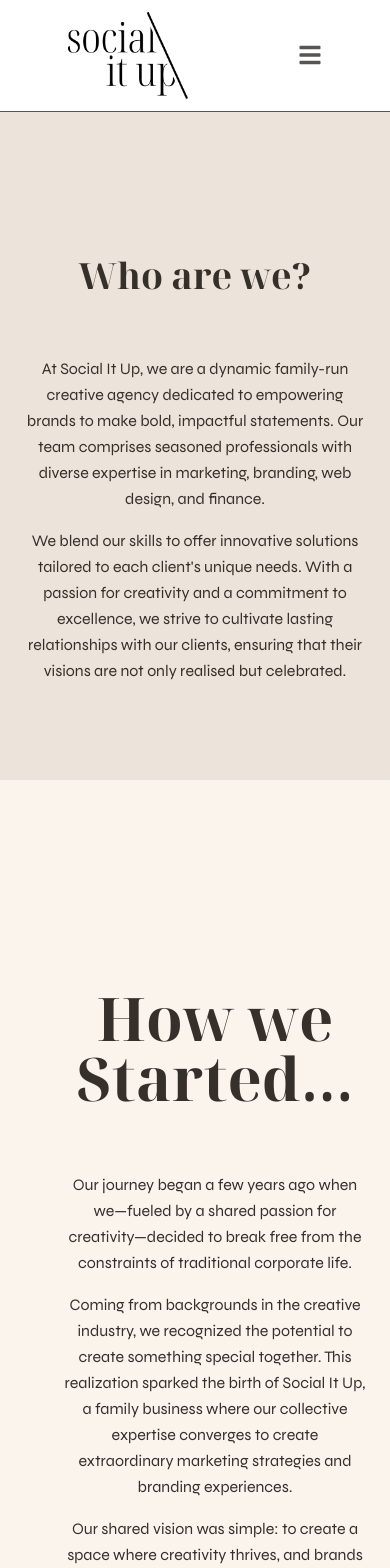
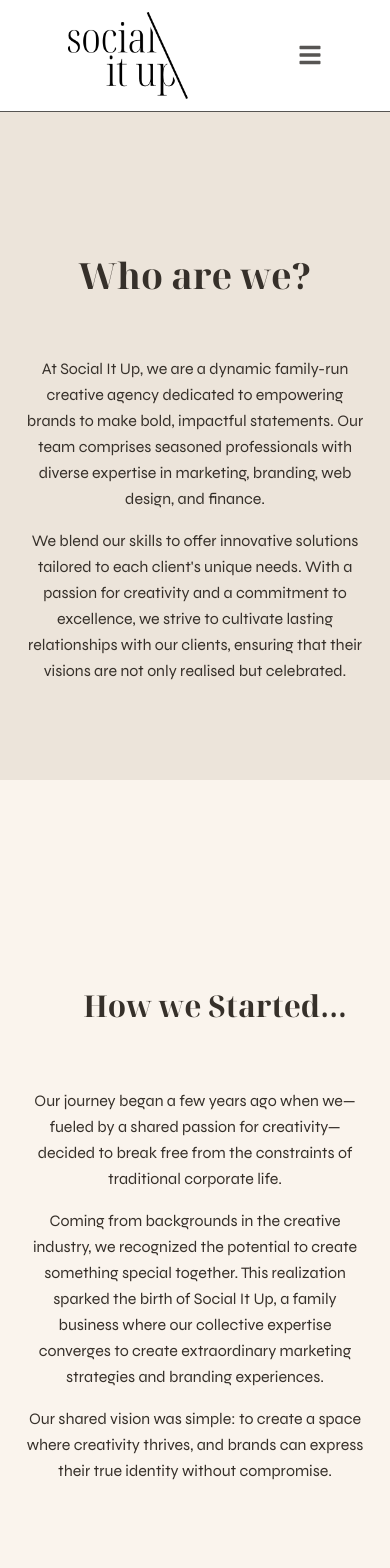
Before and after one commit to NC0312/social-it-up, a Next.js app: page /about in a window 390 px wide. Shown: the top 1568 px of the page. Built offline with nearby package versions, Linux system fonts and the light colour scheme.

Commit message:
Mobile view improved for aboutExt1

```diff
--- a/app/components/AboutExt1.js
+++ b/app/components/AboutExt1.js
@@ -10,24 +10,24 @@ function AboutExt1() {
                 {/* Left Section - Heading and Description */}
                 <div className="w-full md:w-2/3 mb-5 text-center md:text-left">
                     <h1
-                        className="text-6xl lg:text-[70px] pt-40 pl-10 pb-12 font-bold"
+                        className="text-3xl md:text-[70px] lg:text-[70px] pt-40 pl-10 pb-12 font-bold"
                         style={{ fontFamily: "'Noto Serif Display', serif" }}
                     >
                         How we Started...
                     </h1>
-                    <p className="text-base md:text-md leading-relaxed mt-4 md:pr-72  pl-10">
+                    <p className="text-base md:text-md leading-relaxed mt-4 md:pr-72  md:pl-10">
                         Our journey began a few years ago when we—fueled by a shared passion
                         for creativity—decided to break free from the constraints of
                         traditional corporate life.
                     </p>
-                    <p className="text-base md:text-md leading-relaxed mt-4 md:pr-72 pl-10">
+                    <p className="text-base md:text-md leading-relaxed mt-4 md:pr-72 md:pl-10">
                         Coming from backgrounds in the creative industry, we recognized the
                         potential to create something special together. This realization
                         sparked the birth of Social It Up, a family business where our
                         collective expertise converges to create extraordinary marketing
                         strategies and branding experiences.
                     </p>
-                    <p className="text-base md:text-md leading-relaxed mt-4 md:pr-72 pl-10">
+                    <p className="text-base md:text-md leading-relaxed mt-4 md:pr-72 md:pl-10">
                         Our shared vision was simple: to create a space where creativity
                         thrives, and brands can express their true identity without
                         compromise.
```
